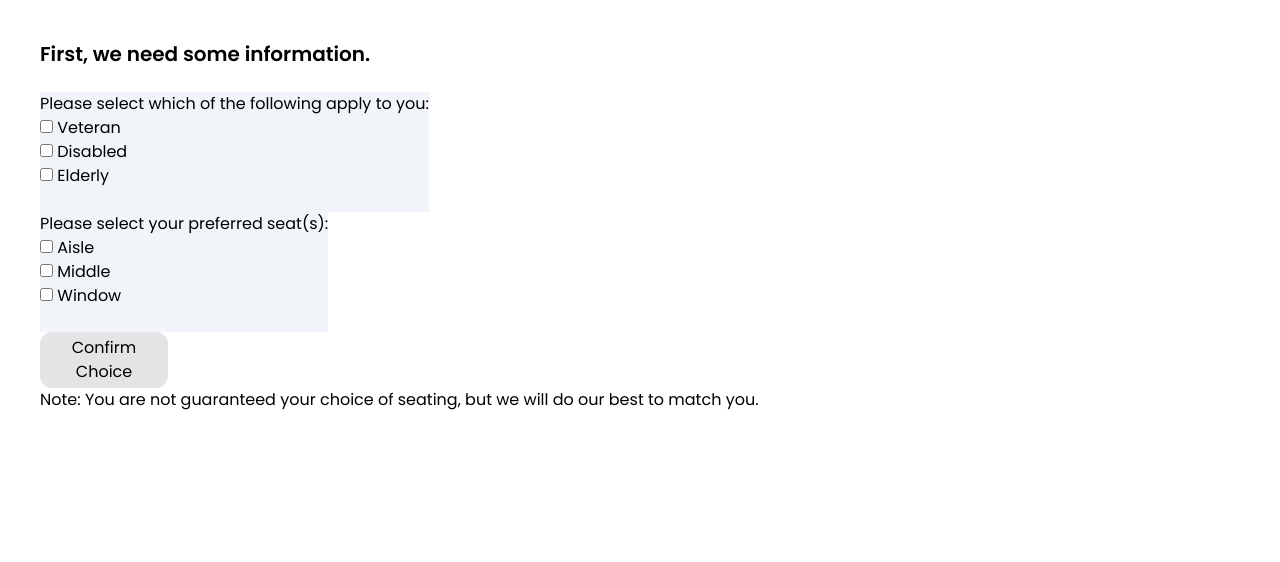
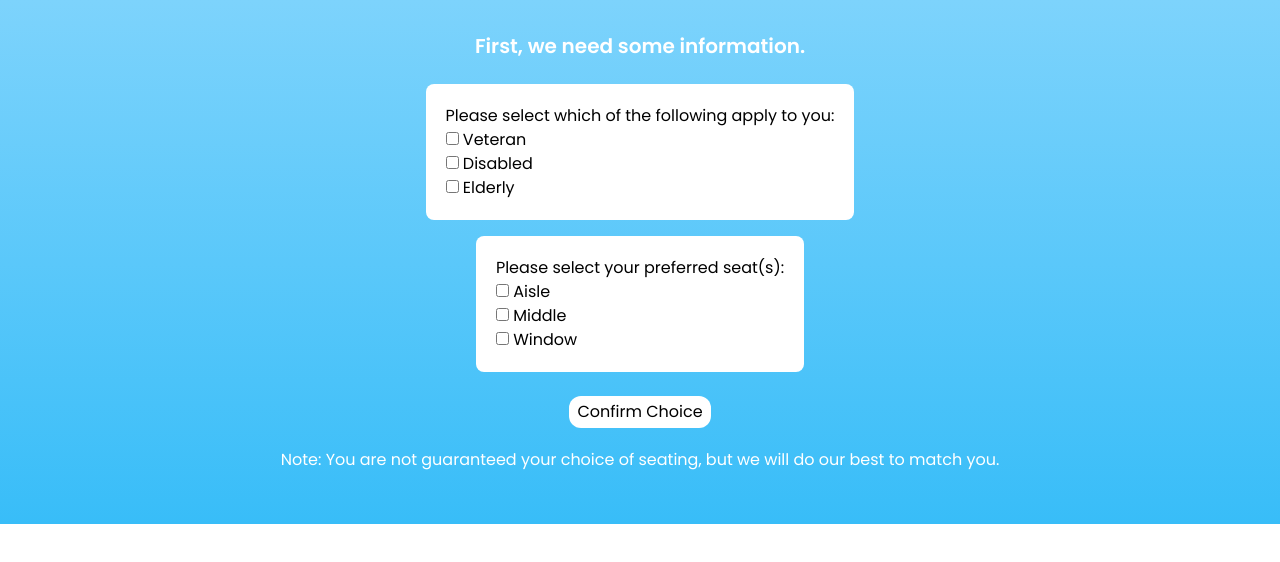
Before and after one commit to ysadamt/seatr, a Next.js app: page /preferences in a window 1280 px wide. Shown: the top 562 px of the page. Built offline with nearby package versions, Linux system fonts and the light colour scheme.

Commit message:
add preferences styling

```diff
--- a/src/pages/preferences.tsx
+++ b/src/pages/preferences.tsx
@@ -6,12 +6,12 @@ import preference from "../preference";
 const Preferences: NextPage = () => {
 
   return (
-    <div className="flex flex-col justify-start items-start p-10">
-      <div className="flex text-xl font-semibold">
-        <p>First, we need some information.</p>
+    <div className="flex flex-col justify-start items-start p-8 md:justify-center md:items-center bg-gradient-to-b from-sky-300 to-sky-400">
+      <div className="flex text-xl font-semibold text-white">
+        <p className="text-white">First, we need some information.</p>
       </div>
       <br></br>
-      <div className="bg-slate-100">
+      <div className="bg-white p-5 rounded-lg hover:bg-slate-100">
         <p>Please select which of the following apply to you:</p>
         <form>
           <input type="checkbox" value="Veteran" />
@@ -19,10 +19,11 @@ const Preferences: NextPage = () => {
           <input type="checkbox" value="Disabled" />
           <label> Disabled</label><br />
           <input type="checkbox" value="Elderly" />
-          <label> Elderly</label><br /><br />
+          <label> Elderly</label><br/>
         </form>
       </div>
-      <div className="bg-slate-100">
+      <div className="p-2"></div>
+      <div className="bg-white p-5 rounded-lg hover:bg-slate-100">
         <p>Please select your preferred seat(s):</p>
         <form>
           <input type="checkbox" value="Aisle" />
@@ -30,15 +31,17 @@ const Preferences: NextPage = () => {
           <input type="checkbox" value="Middle" />
           <label> Middle</label><br />
           <input type="checkbox" value="Window" />
-          <label> Window</label><br /><br />
+          <label> Window</label><br/>
         </form>
       </div>
-      <Link href="/ticketInput">
-        <button className="w-32 bg-zinc-200 py-1 px-2 rounded-xl">
+      <Link className="pt-6 pb-5" href="/ticketInput">
+        <button className="w-50 bg-white py-1 px-2 rounded-xl">
           <p>Confirm Choice</p>
         </button>
       </Link>
-      <p>Note: You are not guaranteed your choice of seating, but we will do our best to match you. </p>
+      <div className="text-white">
+      <p className="pb-5">Note: You are not guaranteed your choice of seating, but we will do our best to match you. </p>
+      </div>
     </div>
   );
 };
```
Also changed, not shown: public/malta.jpg (renamed from public/.jpg).
